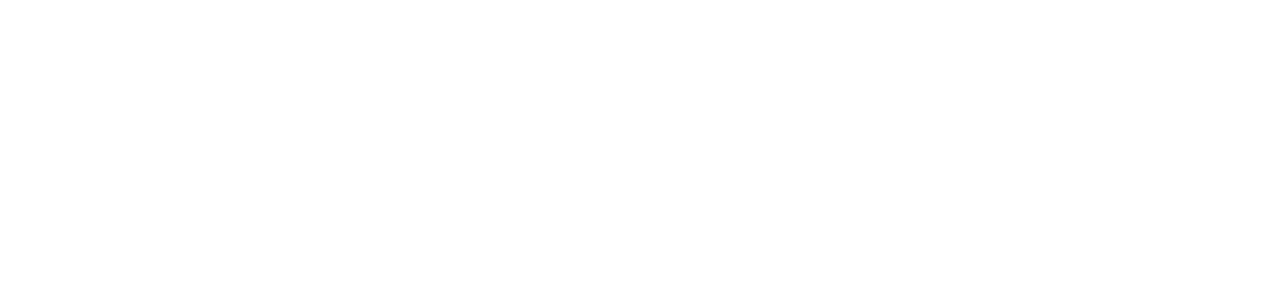
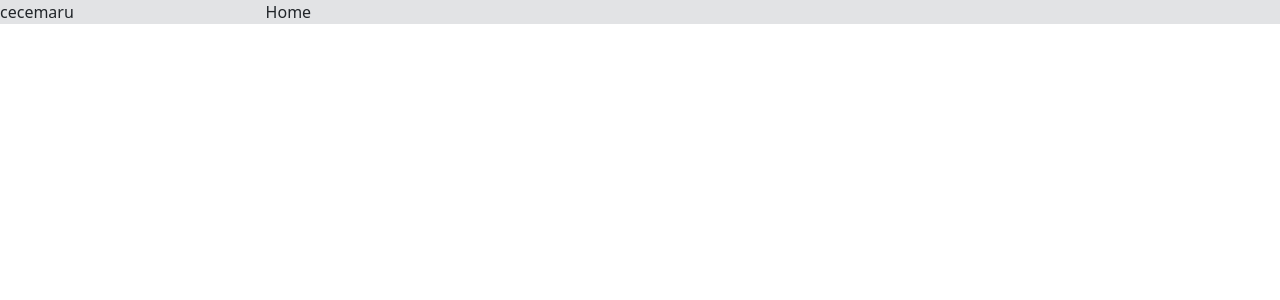
Before and after one commit to Cecemaru/datablast-dashboard, a Vue app: page / in a window 1280 px wide. Shown: the top 300 px of the page. Built offline with nearby package versions, Linux system fonts and the light colour scheme.

Commit message:
routerlar eklendi sayfa duzeni main layout hazirlandi

```diff
--- a/src/App.vue
+++ b/src/App.vue
@@ -1,7 +1,7 @@
 <script setup lang="ts"></script>
 
 <template>
-  <div class="bg-danger"></div>
+  <router-view></router-view>
 </template>
 
 <style scoped></style>
--- /dev/null
+++ b/src/components/layout/MainLayout.vue
@@ -0,0 +1,11 @@
+<script setup lang="ts"></script>
+
+<template>
+  <div class="d-flex bg-secondary-subtle">
+    <div class="d-none d-lg-block w-25">cecemaru</div>
+
+    <div class="w-100 mx-3">
+      <router-view></router-view>
+    </div>
+  </div>
+</template>
--- a/src/router/index.ts
+++ b/src/router/index.ts
@@ -1,15 +1,24 @@
 import { createRouter, createWebHistory } from 'vue-router'
 import HomeView from '../views/HomeView.vue'
+import LoginView from '@/views/LoginView.vue'
+import ProfileView from '@/views/ProfileView.vue'
+import MainLayout from '@/components/layout/MainLayout.vue'
+
+const routes = [
+  {
+    path: '/',
+    component: MainLayout,
+    children: [
+      { path: '/', component: HomeView },
+      { path: '/login', component: LoginView },
+      { path: '/profile', component: ProfileView }
+    ]
+  }
+]
 
 const router = createRouter({
-  history: createWebHistory(import.meta.env.BASE_URL),
-  routes: [
-    {
-      path: '/',
-      name: 'home',
-      component: HomeView
-    }
-  ]
+  history: createWebHistory(),
+  routes
 })
 
 export default router
--- a/src/views/HomeView.vue
+++ b/src/views/HomeView.vue
@@ -1,5 +1,5 @@
 <script setup lang="ts"></script>
 
 <template>
-  <main></main>
+  <main>Home</main>
 </template>
```
Also changed, not shown: 1 other file (tests, documents, lock files or other folders).
